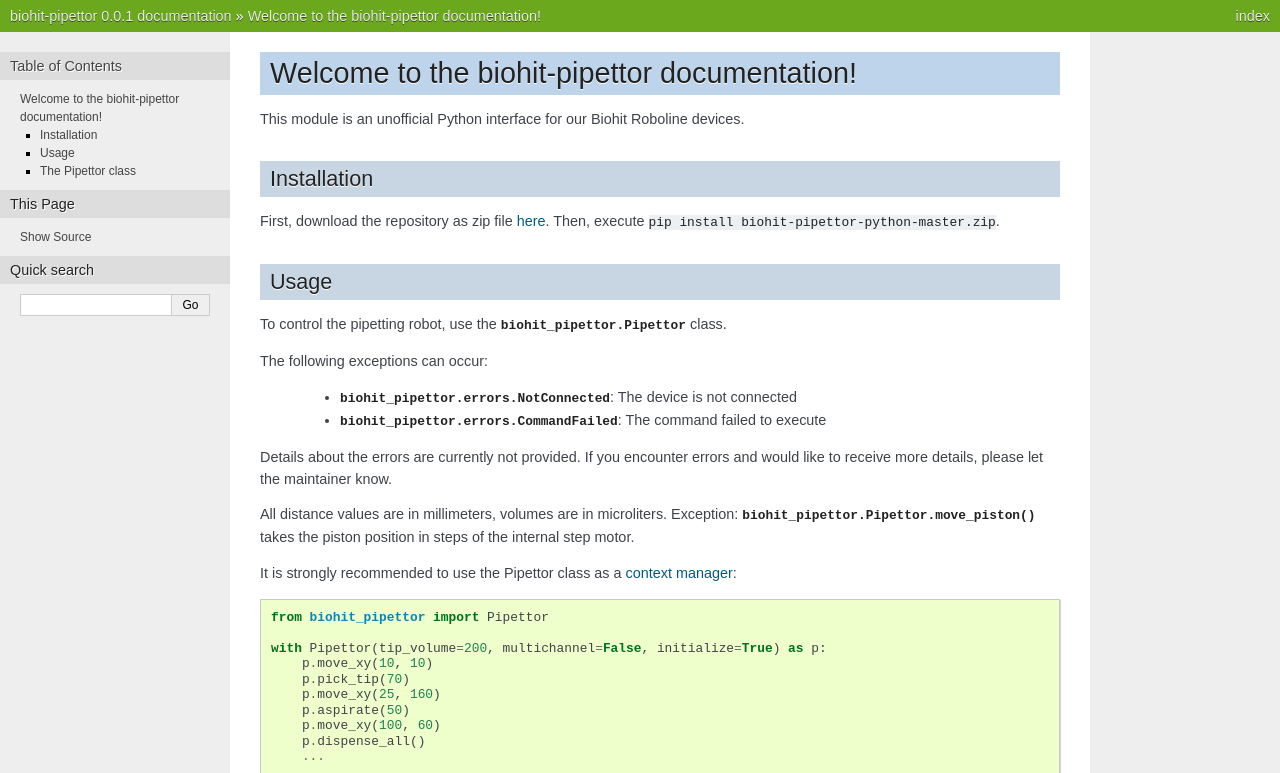
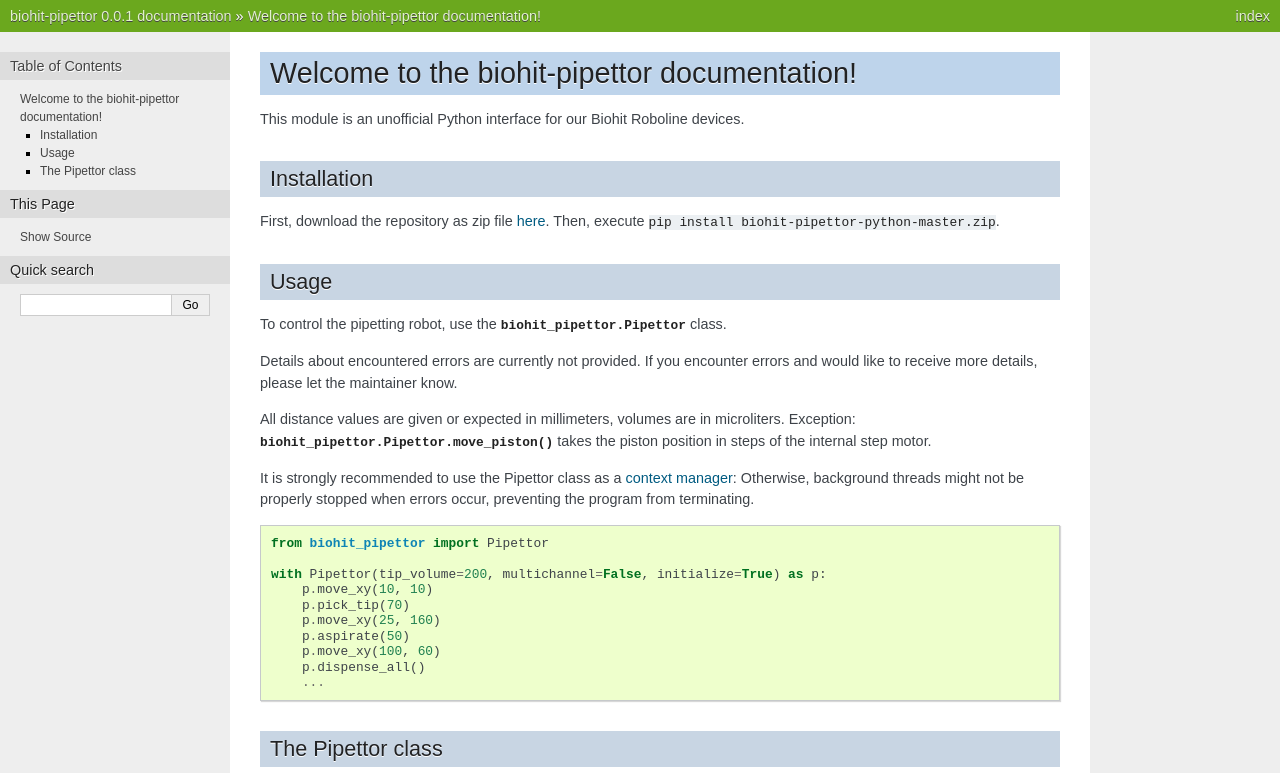
Before and after one commit to smartlab-network/open-biohit, a Sphinx documentation site: the page built from docs/index.rst, in a window 1280 px wide, cut to the strip 0-773 px from the top of the page. Built offline with Sphinx 7.4.7, drawn with Linux system fonts in a browser that asks for light colours.

Commit message:
Updated docs

```diff
--- a/docs/index.rst
+++ b/docs/index.rst
@@ -17,17 +17,14 @@ Usage
 
 To control the pipetting robot, use the :py:class:`biohit_pipettor.Pipettor` class.
 
-The following exceptions can occur:
+Details about encountered errors are currently not provided.
+If you encounter errors and would like to receive more details, please let the maintainer know.
 
-    - :py:class:`biohit_pipettor.errors.NotConnected`: The device is not connected
-    - :py:class:`biohit_pipettor.errors.CommandFailed`: The command failed to execute
-
-Details about the errors are currently not provided. If you encounter errors and would like to receive more details, please let the maintainer know.
-
-All distance values are in millimeters, volumes are in microliters.
+All distance values are given or expected in millimeters, volumes are in microliters.
 Exception: :py:func:`biohit_pipettor.Pipettor.move_piston` takes the piston position in steps of the internal step motor.
 
 It is strongly recommended to use the Pipettor class as a `context manager <https://book.pythontips.com/en/latest/context_managers.html#context-managers>`_:
+Otherwise, background threads might not be properly stopped when errors occur, preventing the program from terminating.
 
 .. code-block::
 
```
